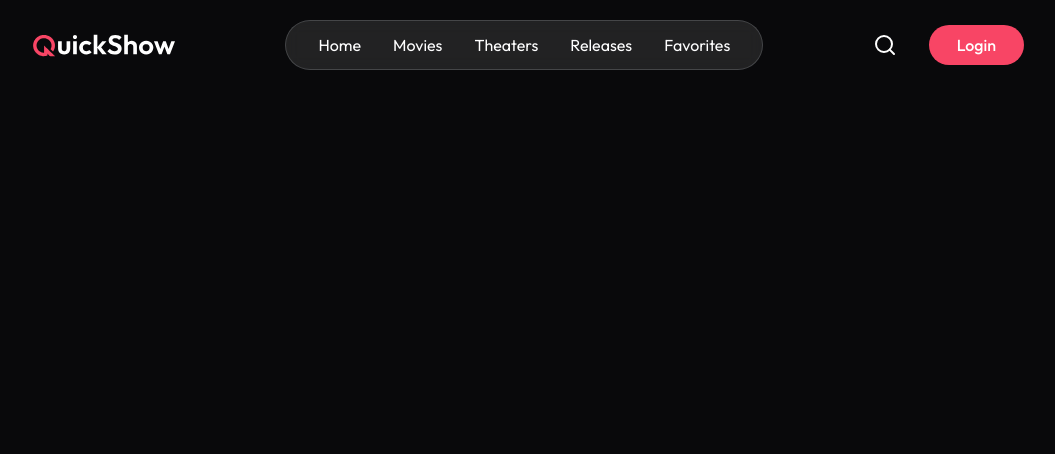
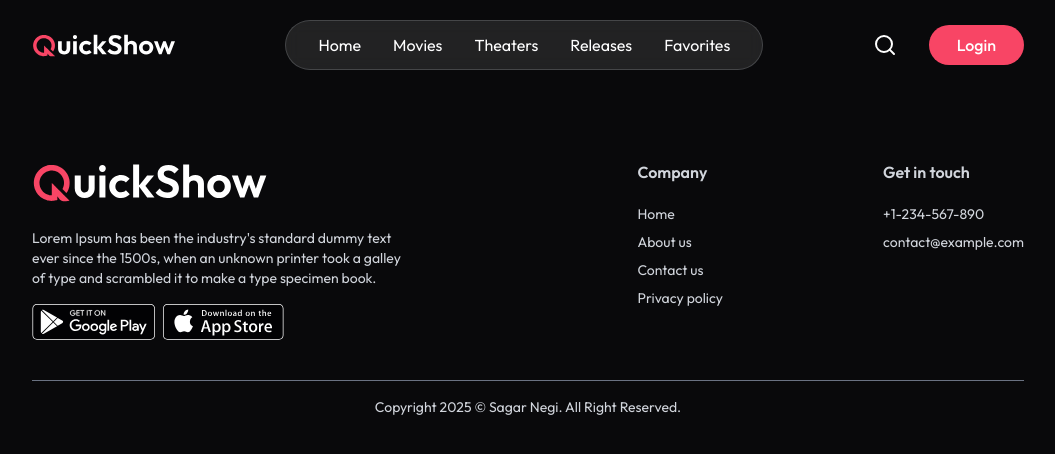
Before and after one commit to SagarNegi10/mern-movie-booking-app, a React (Vite) app in the folder client/: page /favorite in a window 1280 px wide. Shown: the top 454 px of the page, without its empty margins (112-1167 px from the left). Built offline with nearby package versions, Linux system fonts and the light colour scheme; no server answers; the HTML template or start-up script is replaced by a standard one.

Commit message:
added footer

```diff
--- a/client/src/components/Footer.jsx
+++ b/client/src/components/Footer.jsx
@@ -1,11 +1,57 @@
-import React from 'react'
+import { assets } from "../assets/assets";
 
 const Footer = () => {
   return (
-    <div>
+    <footer className="px-6 md:px-16 lg:px-36 mt-40 w-full text-gray-300">
+      <div className="flex flex-col md:flex-row justify-between w-full gap-10 border-b border-gray-500 pb-10">
+        <div className="md:max-w-96">
+          <img alt="" class="h-11" src={assets.logo} />
+          <p className="mt-6 text-sm">
+            Lorem Ipsum has been the industry's standard dummy text ever since
+            the 1500s, when an unknown printer took a galley of type and
+            scrambled it to make a type specimen book.
+          </p>
+          <div className="flex items-center gap-2 mt-4">
+            <img
+              src={assets.googlePlay}
+              alt="google play"
+              className="h-9 w-auto"
+            />
+            <img src={assets.appStore} className="h-9 w-auto" />
+          </div>
+        </div>
+        <div className="flex-1 flex items-start md:justify-end gap-20 md:gap-40">
+          <div>
+            <h2 className="font-semibold mb-5">Company</h2>
+            <ul className="text-sm space-y-2">
+              <li>
+                <a href="#">Home</a>
+              </li>
+              <li>
+                <a href="#">About us</a>
+              </li>
+              <li>
+                <a href="#">Contact us</a>
+              </li>
+              <li>
+                <a href="#">Privacy policy</a>
+              </li>
+            </ul>
+          </div>
+          <div>
+            <h2 className="font-semibold mb-5">Get in touch</h2>
+            <div className="text-sm space-y-2">
+              <p>+1-234-567-890</p>
+              <p>contact@example.com</p>
+            </div>
+          </div>
+        </div>
+      </div>
+      <p className="pt-4 text-center text-sm pb-5">
+        Copyright {new Date().getFullYear()} © Sagar Negi. All Right Reserved.
+      </p>
+    </footer>
+  );
+};
 
-    </div>
-  )
-}
-
-export default Footer
+export default Footer;
```
